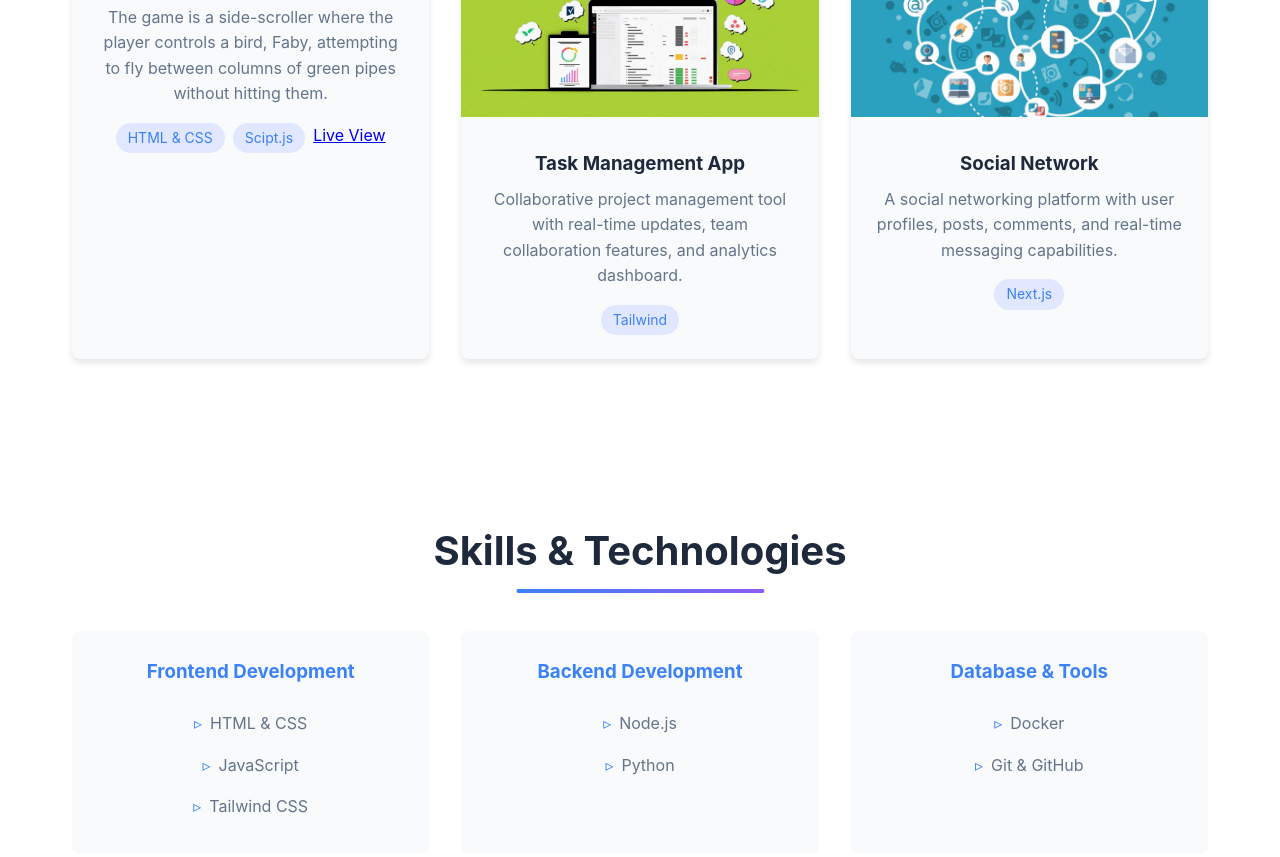
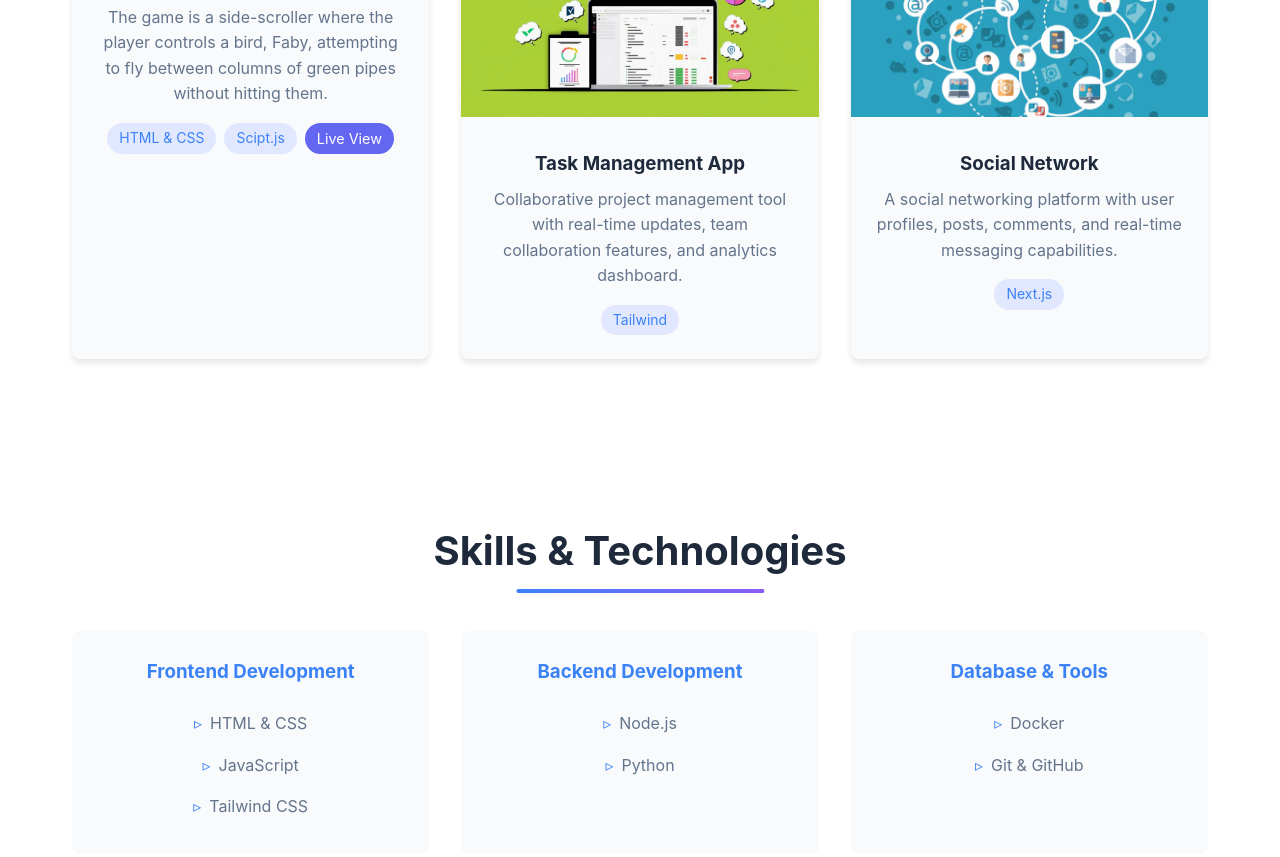
Before and after one commit to Sela-Yann/website, a plain HTML site: page index.html in a window 1280 px wide. Shown: the part 1609-2466 px from the top of the page. Drawn offline with Linux system fonts and the light colour scheme.

Commit message:
Add styles for live button and hover effects
Added styles for live button and hover effects.

```diff
--- a/style.css
+++ b/style.css
@@ -532,6 +532,22 @@ body.dark-mode .tag {
   background-color: #1e3a8a;
   color: #93c5fd;
 }
+
+.live-btn {
+    display: inline-block;
+    padding: 0.25rem 0.75rem;
+    background: #6366f1;
+    color: white;
+    text-decoration: none;
+    border-radius: 1rem;
+    font-size: 0.9rem;
+    transition: background 0.3s ease;
+}
+
+.live-btn:hover {
+    background: #4f46e5;
+}
+
 
 /* Added tag hover animation */
 .tag:hover {
```
